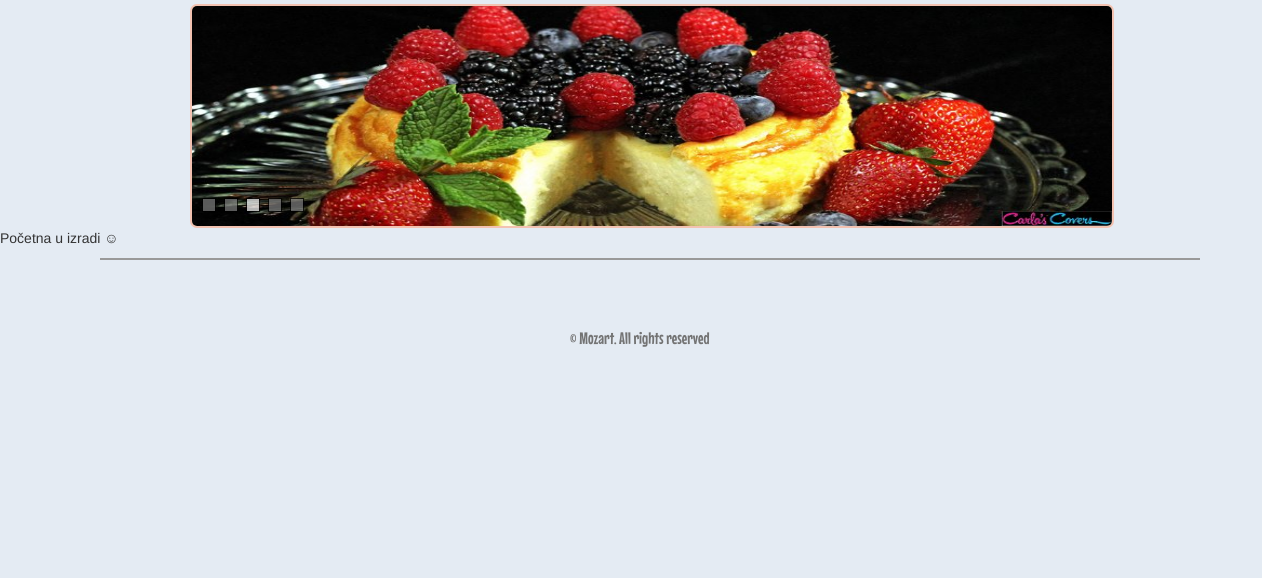
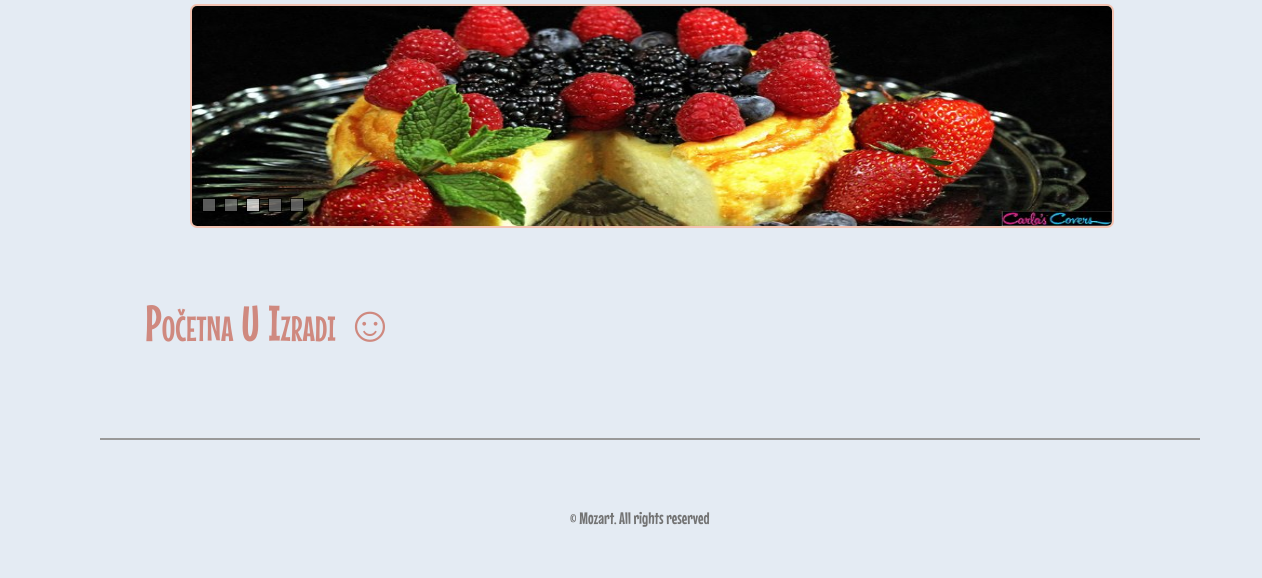
Before and after one commit to tam0203/tam0203.github.io, a PHP site: page / in a window 1520 px wide. Shown: the part 281-859 px from the top of the page, without its empty margins (0-1262 px from the left). Before the commit the page ends 628 px from the top, so only its background shows below. Run offline with PHP 8.4, Linux system fonts and the light colour scheme.

Commit message:
Update stil.css

```diff
--- a/css/stil.css
+++ b/css/stil.css
@@ -273,3 +273,17 @@ font-family: myFirstFont;
 text-align:left;
 color:#737373;
 }
+
+.izrada
+{
+	margin-top: 80px;
+	margin-left:85px;
+	margin-bottom:100px;
+	font-family:myFirstFont;
+	color:#CF897F;
+	padding: 5px 60px;
+	text-transform:capitalize;
+	font-size: 360%;
+	font-variant: small-caps;
+	text-align:left;
+}
```
